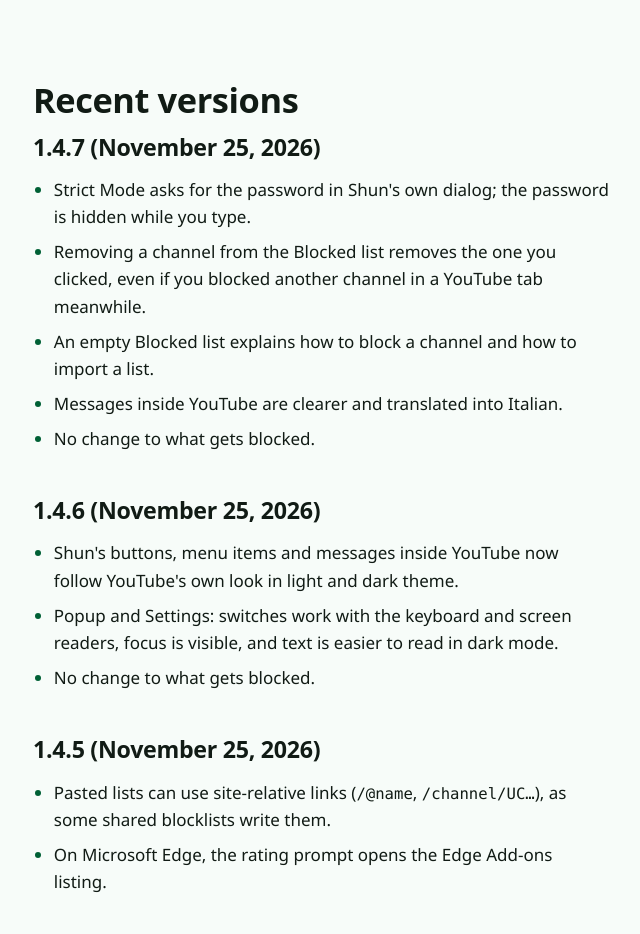
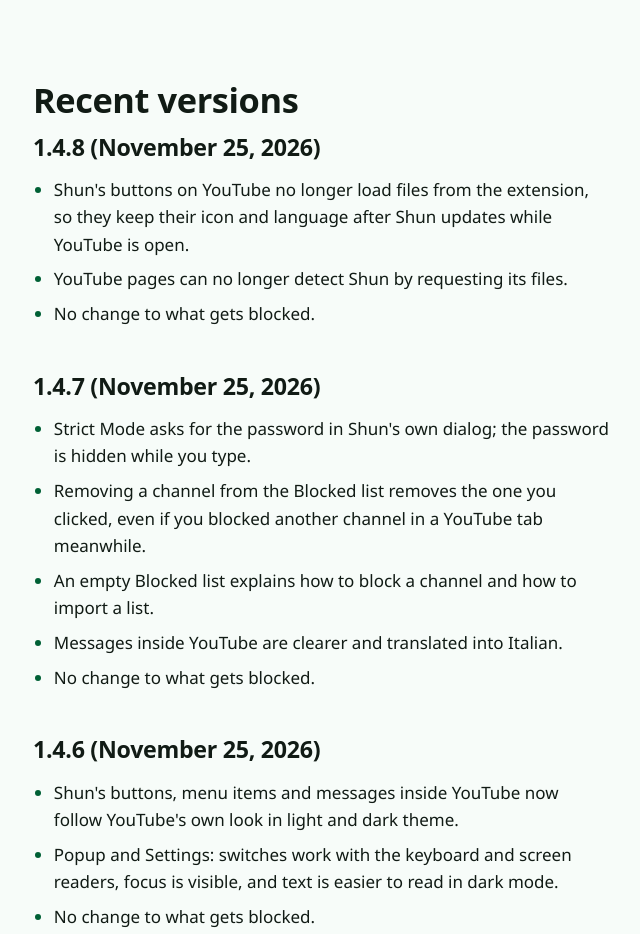
Before and after one commit to FLindustries/shun, a plain HTML site: page last-verified.html in a window 1280 px wide. Shown: the part 6501-7435 px from the top of the page, without its empty margins (27-667 px from the left). Drawn offline with Linux system fonts and the light colour scheme.

Commit message:
last-verified: 1.4.8 changelog

```diff
--- a/last-verified.html
+++ b/last-verified.html
@@ -198,6 +198,12 @@
         <p>See something here that's no longer true? Use Report a Bug in Shun's Settings or email <a href="mailto:factuallogic98@gmail.com">Shun support (factuallogic98@gmail.com)</a>.</p>
 
         <h2 id="changelog">Recent versions</h2>
+        <h3>1.4.8 (November 25, 2026)</h3>
+        <ul>
+          <li>Shun's buttons on YouTube no longer load files from the extension, so they keep their icon and language after Shun updates while YouTube is open.</li>
+          <li>YouTube pages can no longer detect Shun by requesting its files.</li>
+          <li>No change to what gets blocked.</li>
+        </ul>
         <h3>1.4.7 (November 25, 2026)</h3>
         <ul>
           <li>Strict Mode asks for the password in Shun's own dialog; the password is hidden while you type.</li>
```
